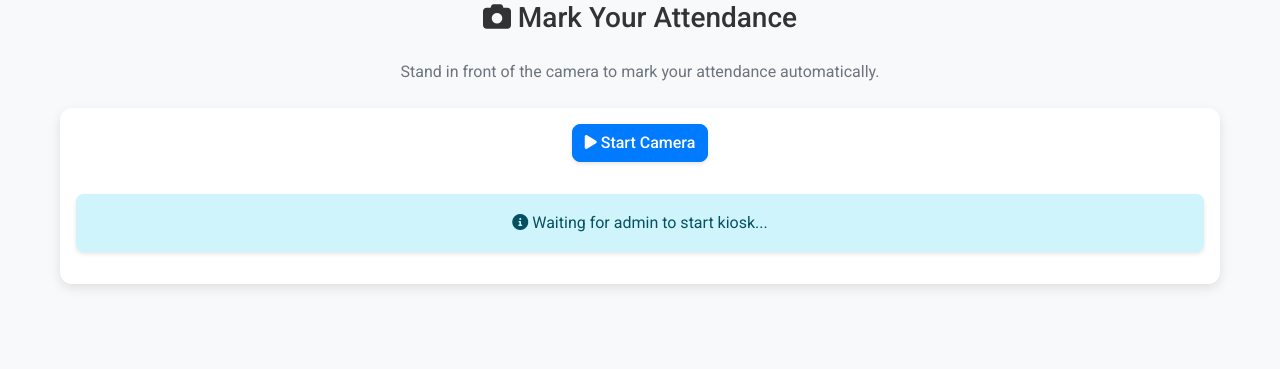
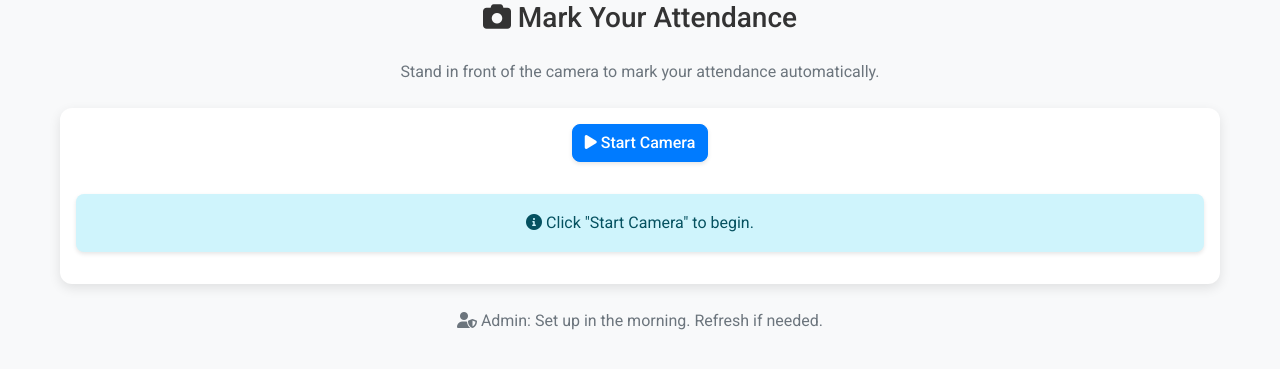
Before and after one commit to Shreyarg-77/face_attendance, a Flask app: page /kiosk_display in a window 1280 px wide. Shown: the part 117-486 px from the top of the page. Run offline with Flask 3, Linux system fonts and the light colour scheme.

Commit message:
Updated file

```diff
--- a/templates/kiosk_display.html
+++ b/templates/kiosk_display.html
@@ -1,5 +1,5 @@
 {% extends 'base.html' %}
-
+{% block title %}Student Panel - Attendance System{% endblock %}
 {% block content %}
 <div class="text-center">
     <h3 class="mb-4"><i class="fas fa-camera"></i> Mark Your Attendance</h3>
@@ -12,42 +12,15 @@
             <video id="video" width="640" height="480" autoplay muted style="border: 2px solid #007bff; border-radius: 10px; max-width: 100%; display: none;"></video>
             <canvas id="canvas" width="640" height="480" style="display:none;"></canvas>
 
-            <div id="status" class="alert alert-info mt-3"><i class="fas fa-info-circle"></i> Waiting for admin to start kiosk...</div>
+            <div id="status" class="alert alert-info mt-3"><i class="fas fa-info-circle"></i> Click "Start Camera" to begin.</div>
         </div>
     </div>
 
-    <p id="adminInfo" class="text-muted"></p>
+    <p class="text-muted"><i class="fas fa-user-shield"></i> Admin: Set up in the morning. Refresh if needed.</p>
 </div>
 
 <script>
     let stream = null;
-    let kioskActive = false;
-
-    // Check if admin started kiosk
-    function checkKioskStatus() {
-        fetch('/kiosk_status')
-            .then(response => response.json())
-            .then(data => {
-                if (data.active) {
-                    kioskActive = true;
-                    document.getElementById('adminInfo').innerText = 'Kiosk Active - Started by: ' + data.admin;
-                    document.getElementById('status').innerHTML = '<i class="fas fa-info-circle"></i> Click "Start Camera" to mark attendance.';
-                    document.getElementById('status').className = 'alert alert-info mt-3';
-
-                    if (!stream) {
-                        document.getElementById('startBtn').style.display = 'block';
-                    }
-                } else {
-                    kioskActive = false;
-                    document.getElementById('adminInfo').innerText = '';
-                    document.getElementById('startBtn').style.display = 'none';
-                    document.getElementById('status').innerHTML = '<i class="fas fa-exclamation-circle"></i> Kiosk is not started. Please contact admin.';
-                    document.getElementById('status').className = 'alert alert-warning mt-3';
-                    stopCamera();
-                }
-            })
-            .catch(err => console.error('Error:', err));
-    }
 
     async function startCamera() {
         try {
@@ -57,6 +30,7 @@
             document.getElementById('startBtn').style.display = 'none';
             document.getElementById('status').innerHTML = '<i class="fas fa-spinner fa-spin"></i> Camera active. Capturing...';
 
+            // Capture and send every 3 seconds
             setInterval(captureAndSend, 3000);
         } catch (err) {
             console.error('Camera error:', err);
@@ -100,15 +74,10 @@
             stream = null;
         }
         document.getElementById('video').style.display = 'none';
-
-        if (kioskActive) {
-            document.getElementById('startBtn').style.display = 'block';
-            document.getElementById('status').innerHTML = '<i class="fas fa-info-circle"></i> Click "Start Camera" to mark attendance.';
-        }
+        document.getElementById('startBtn').style.display = 'block';
+        document.getElementById('status').innerHTML = '<i class="fas fa-info-circle"></i> Camera stopped.';
     }
 
-    setInterval(checkKioskStatus, 3000);
-    checkKioskStatus();
     window.addEventListener('beforeunload', stopCamera);
 </script>
 {% endblock %}
```
